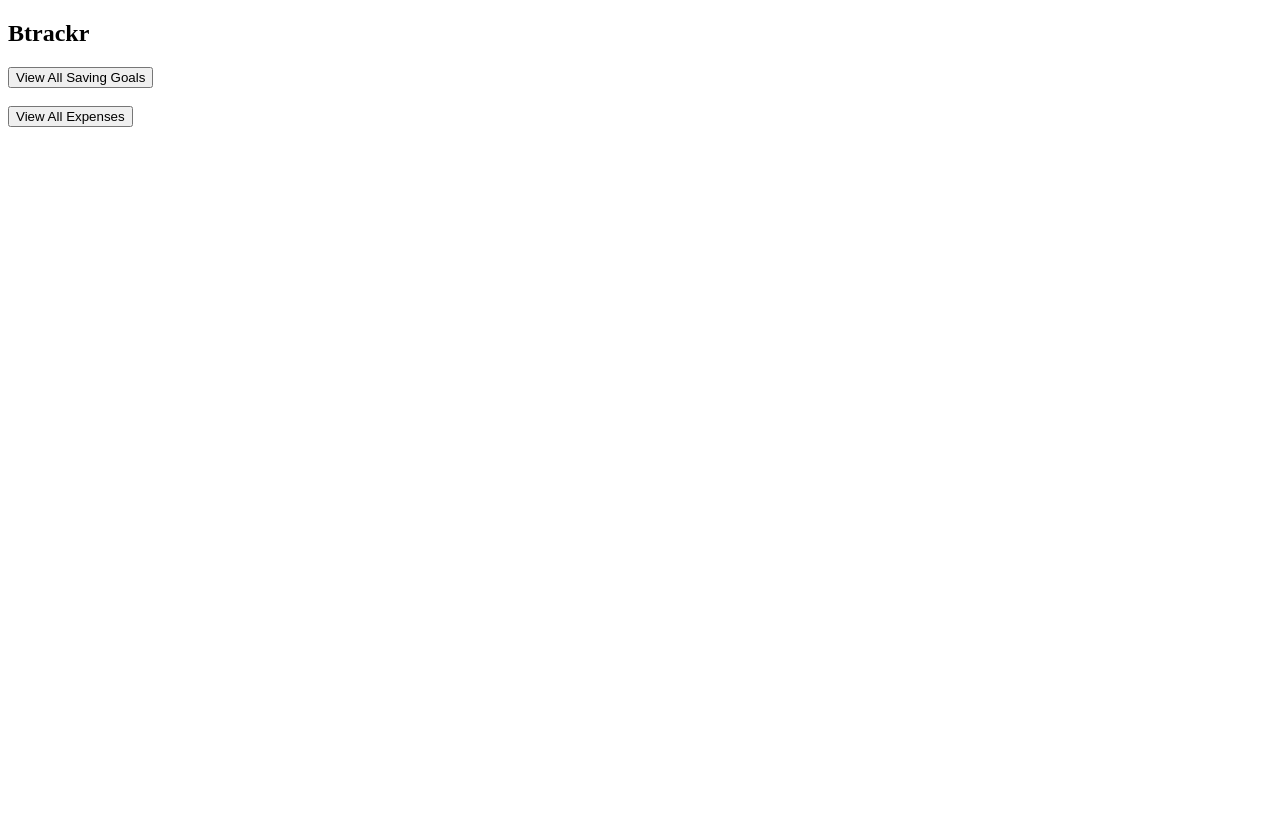
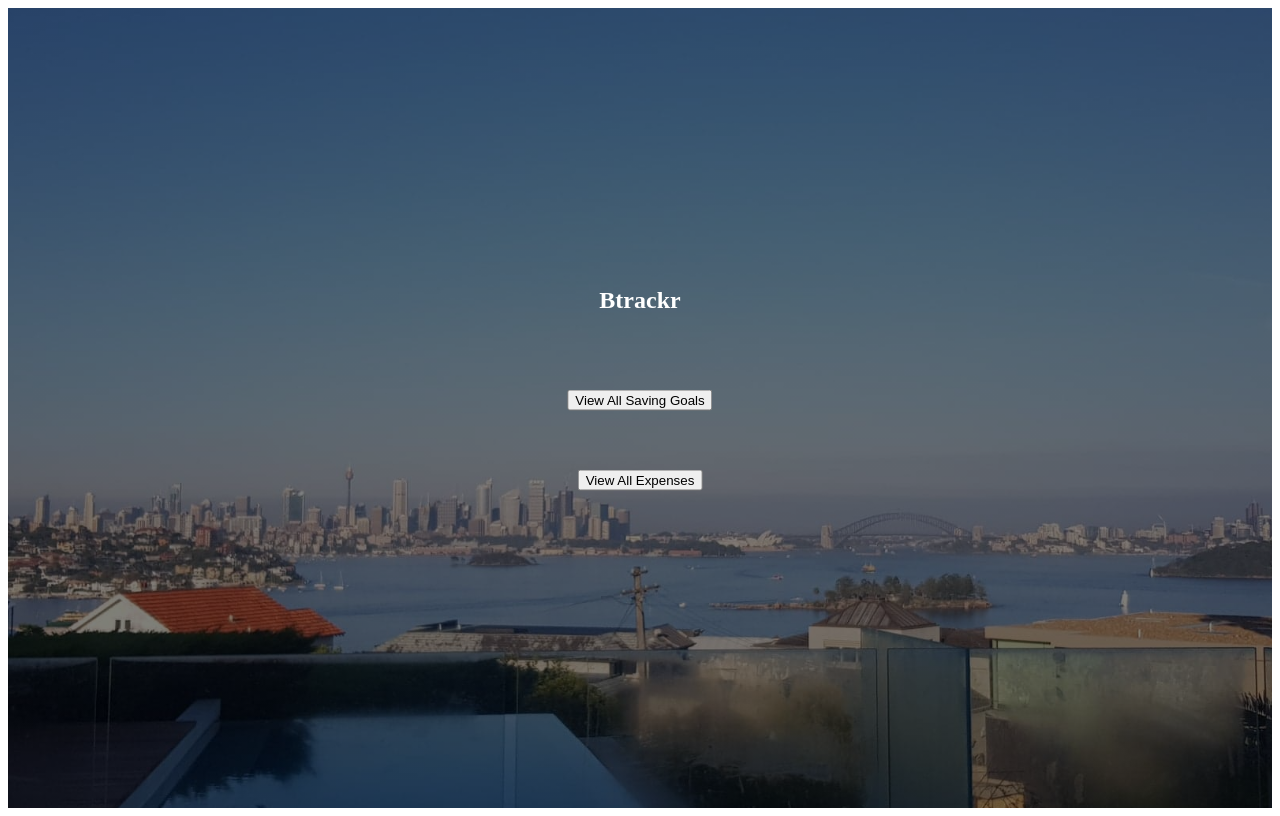
Before and after one commit to MartinVald2170/budget_frontend, a React (Create React App) app: page / in a window 1280 px wide. Built offline with nearby package versions, Linux system fonts and the light colour scheme.

Commit message:
landing page styling

```diff
--- a/src/LandingPage.css
+++ b/src/LandingPage.css
@@ -0,0 +1,29 @@
+header{
+    background-image:linear-gradient(rgba(0,0,0,0.5),rgba(0,0,0,0.5)), url(pics/site_background.jpg);
+    height:100vh;
+    background-size: cover;
+    background-position: center;
+
+}
+h2{
+    position: absolute;
+    color: white;
+    top:35%;
+    left: 50%;
+    transform: translate(-50%,-50%);
+
+}
+
+.Button{
+    position:absolute;
+    top:50%;
+    left: 50%;
+    transform: translate(-50%,-50%);
+}
+
+.Button2{
+    position:absolute;
+    top:60%;
+    left: 50%;
+    transform: translate(-50%,-50%);
+}
--- a/src/LandingPage.js
+++ b/src/LandingPage.js
@@ -6,9 +6,10 @@ import "./LandingPage.css"
 const LandingPage = () => {
 
     return(
+      <header>
       <div>
           <h2>Btrackr</h2>
-          <div>
+          <div className="Button">
           <Link to={`/AllSavings`}>
           <Button variant="primary" size="lg">
             View All Saving Goals
@@ -16,7 +17,7 @@ const LandingPage = () => {
             </Link>
             </div>
             <br></br>
-            <div>
+            <div className="Button2">
           <Link to={`/AllExpenses`}>
           <Button variant="primary" size="lg">
             View All Expenses
@@ -26,7 +27,7 @@ const LandingPage = () => {
 
 
         </div>
-
+       </header>
     )
 
 }
```
Also changed, not shown: src/pics/site_background.jpg (added), 11 other files (tests, documents, lock files or other folders).
